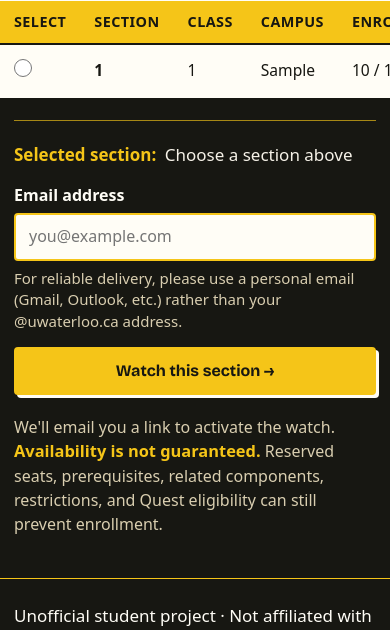
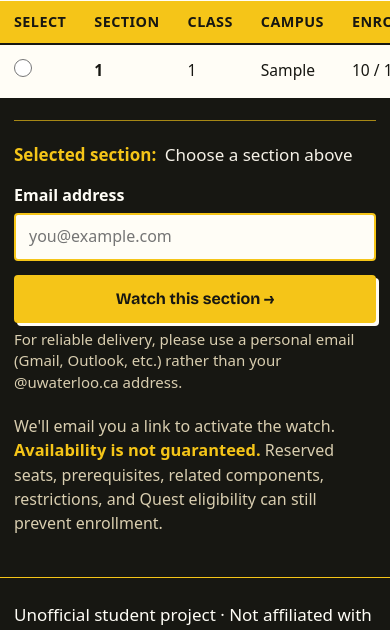
Before and after one commit to Buckerit/UW_SEAT_WATCH, a FastAPI app: template app/templates/results.html in a window 390 px wide. Shown: the part 386-1016 px from the top of the page. Run offline with FastAPI, Linux system fonts and the light colour scheme; the template is opened without the code that fills it: most values are stand-ins (such as "Sample title", 1, 10 or a date in 2020); some web fonts are replaced.

Commit message:
Patches V1.0.13

```diff
--- a/app/static/app.css
+++ b/app/static/app.css
@@ -675,6 +675,11 @@ tbody tr:last-child td {
     margin-top: calc(1.3em + 7px);
 }
 
+.email-support {
+    grid-column: 1 / 2;
+    margin-top: -6px;
+}
+
 .watch-panel small {
     color: #d9ceb0;
 }
@@ -1240,6 +1245,11 @@ button:hover {
         margin-top: 0;
     }
 
+    .email-support {
+        grid-column: 1;
+        margin-top: -8px;
+    }
+
     .search-fields > *,
     .field-level,
     .field-course,
--- a/app/templates/results.html
+++ b/app/templates/results.html
@@ -16,7 +16,7 @@
 
     <link
         rel="stylesheet"
-        href="{{ url_for('static', path='/app.css') }}?v=20260820-mobile"
+        href="{{ url_for('static', path='/app.css') }}?v=20260820-results-align"
     >
 </head>
 
@@ -209,7 +209,13 @@
                             aria-describedby="email-delivery-note uw-email-warning"
                             required
                         >
+                    </div>
 
+                    <button type="submit">
+                        Watch this section &rarr;
+                    </button>
+
+                    <div class="email-support">
                         <small
                             id="email-delivery-note"
                             class="email-delivery-note"
@@ -228,10 +234,6 @@
                             emails. A personal email is recommended.
                         </small>
                     </div>
-
-                    <button type="submit">
-                        Watch this section &rarr;
-                    </button>
                 </div>
 
                 <p class="availability-warning watch-note">
```
